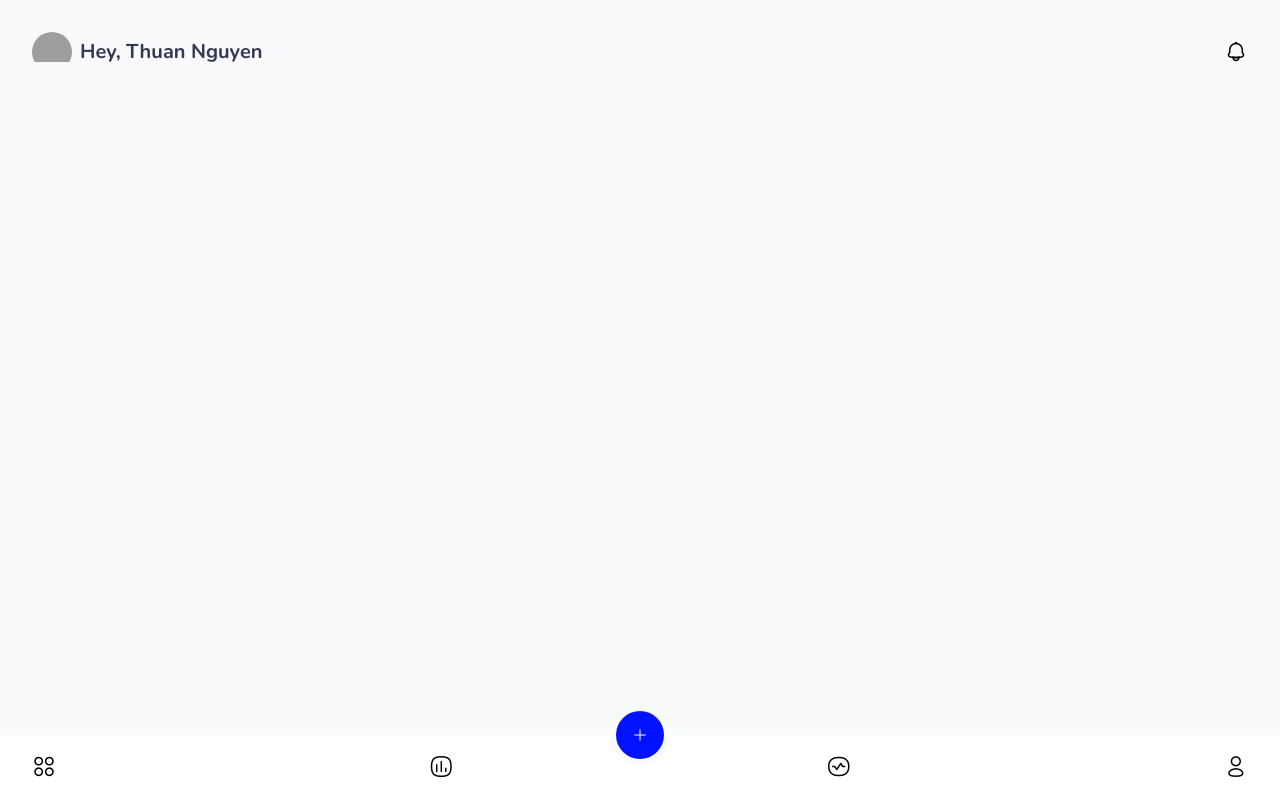
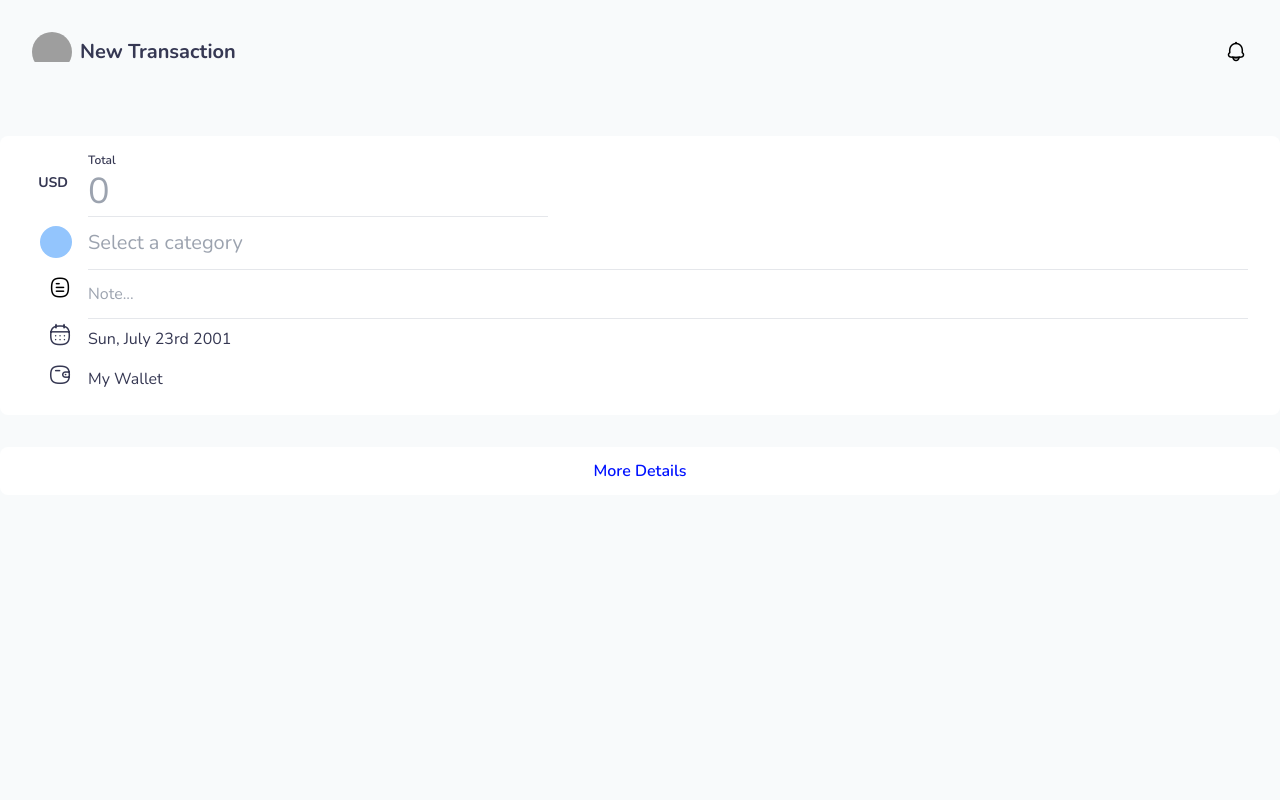
Before and after one commit to thuan237/app-imoney, a Vue app: page /new-transaction in a window 1280 px wide. Before the commit this address had no page. Built offline with nearby package versions, Linux system fonts and the light colour scheme; grey boxes are pictures that could not be loaded.

Commit message:
feat: add create transaction layout

```diff
--- a/src/components/NavigationBottom.vue
+++ b/src/components/NavigationBottom.vue
@@ -15,12 +15,14 @@
     </div>
 
     <div data-circle class="absolute top-0 left-1/2 -translate-x-1/2"></div>
+    <router-link :to="{ name: 'newTransaction', params: {} }">
       <div
         data-circle-inset
         class="absolute flex items-center justify-center bg-primary text-white w-12 h-12 rounded-full cursor-pointer -top-6 left-1/2 -translate-x-1/2"
       >
         <i class="t2ico t2ico-plus"></i>
       </div>
+    </router-link>
   </footer>
 </template>
 
--- a/src/components/NavigationHeader.vue
+++ b/src/components/NavigationHeader.vue
@@ -1,6 +1,6 @@
 <template>
   <header id="header" class="py-8">
-    <div class="container mx-auto px-8">
+    <div class="container mx-auto px-8" v-if="meta.leading">
       <div class="flex justify-between items-center">
         <div class="flex items-center">
           <div class="w-10 h-10 overflow-hidden rounded-full">
@@ -11,7 +11,7 @@
               class="w-full h-auto object-cover"
             />
           </div>
-          <h1 class="text-xl font-bold text-dark ml-2">Hey, Thuan Nguyen</h1>
+          <h1 class="text-xl font-bold text-dark ml-2">{{ meta.text }}</h1>
         </div>
         <div class="flex items-center">
           <ul>
@@ -24,3 +24,15 @@
     </div>
   </header>
 </template>
+<script>
+import { computed } from "vue";
+import { useRoute } from "vue-router";
+export default {
+  setup() {
+    const route = useRoute();
+    return {
+      meta: computed(() => route.meta),
+    };
+  },
+};
+</script>
--- a/src/layouts/default.vue
+++ b/src/layouts/default.vue
@@ -2,12 +2,20 @@
 <template>
   <NavigationHeader />
   <slot />
-  <NavigationBottom />
+  <NavigationBottom v-if="meta.isShowFooter" />
 </template>
 <script>
+import { computed } from "vue";
+import { useRoute } from "vue-router";
 import NavigationHeader from "@/components/NavigationHeader.vue";
 import NavigationBottom from "@/components/NavigationBottom.vue";
 export default {
   components: { NavigationBottom, NavigationHeader },
+  setup() {
+    const route = useRoute();
+    return {
+      meta: computed(() => route.meta),
+    };
+  },
 };
 </script>
--- a/src/router/index.js
+++ b/src/router/index.js
@@ -4,6 +4,9 @@ const routes = [
   {
     path: "/",
     name: "Home",
+    meta: {
+      isShowFooter: true,
+    },
     component: () =>
       import(/* webpackChunkName: "home" */ "../views/index.vue"),
   },
@@ -30,9 +33,26 @@ const routes = [
   {
     path: "/profile",
     name: "profile",
+    meta: {
+      leading: true,
+      text: "Hi, Thuan Nguyen",
+      isShowFooter: true,
+    },
     component: () =>
       // giúp chúng ta khi gọi tới cái view này mới được load ra chứ ko load ra ngay từ đầu, làm cho hệ thống nhanh hơn
       import(/* webpackChunkName: "register" */ "../views/profile.vue"),
+  },
+  {
+    path: "/new-transaction",
+    name: "newTransaction",
+    meta: {
+      text: "New Transaction",
+      leading: true,
+      isShowFooter: false,
+    },
+    component: () =>
+      // giúp chúng ta khi gọi tới cái view này mới được load ra chứ ko load ra ngay từ đầu, làm cho hệ thống nhanh hơn
+      import(/* webpackChunkName: "register" */ "../views/new-transaction.vue"),
   },
 ];
 
--- /dev/null
+++ b/src/views/new-transaction.vue
@@ -0,0 +1,179 @@
+<template>
+  <form @submit.prevent="onSubmit">
+    <!-- Start: Main form -->
+    <div class="row mt-8">
+      <div class="bg-white rounded-lg py-4">
+        <div class="container mx-auto px-8">
+          <div class="row">
+            <label for="total" class="flex item-end">
+              <div
+                class="flex items-center flex-none w-10 text-right leading-10 mr-4 pb-1"
+              >
+                <span
+                  class="inline-block px-1 w-10 text-dark text-sm font-bold border-dark rounded"
+                  >USD</span
+                >
+              </div>
+              <div class="flex flex-col border-b border-gay-100 pb-1">
+                <span class="font-semibold text-xs text-dark">Total</span>
+                <input
+                  class="text-4xl text-dark w-full outline-none mt-1"
+                  type="text"
+                  placeholder="0"
+                />
+              </div>
+            </label>
+          </div>
+          <div class="row">
+            <label for="category" class="flex item-end">
+              <div
+                class="flex items-center flex-none w-10 text-right leading-10 mr-4 pb-1"
+              >
+                <span
+                  class="inline-block ml-auto h-8 w-8 rounded-full bg-blue-300"
+                ></span>
+              </div>
+              <div class="flex-1 border-b border-gay-100 py-3">
+                <input
+                  id="category"
+                  class="text-xl text-dark w-full outline-none"
+                  type="text"
+                  placeholder="Select a category"
+                />
+              </div>
+            </label>
+          </div>
+          <div class="row">
+            <label for="note" class="flex item-end">
+              <div
+                class="flex items-center flex-none w-10 text-right leading-10 mr-4 pb-1"
+              >
+                <span class="flex-none w-10 mr-4"
+                  ><i class="t2ico t2ico-document text-2xl"></i
+                ></span>
+              </div>
+              <div class="flex-1 border-b border-gay-100 py-3">
+                <input
+                  id="note"
+                  class="text-dark w-full outline-none"
+                  type="text"
+                  placeholder="Note..."
+                />
+              </div>
+            </label>
+          </div>
+          <div class="row">
+            <label for="calendar" class="flex item-end">
+              <div class="flex-none w-10 mr-4">
+                <span class="flex items-center justify-end text-dark"
+                  ><i class="t2ico t2ico-calendar text-2xl"></i
+                ></span>
+              </div>
+              <div class="flex-1 py-2">
+                <div class="text-dark w-full">Sun, July 23rd 2001</div>
+              </div>
+            </label>
+          </div>
+          <div class="row">
+            <label for="wallet" class="flex item-end">
+              <div class="flex-none w-10 mr-4">
+                <span class="flex items-center justify-end text-dark"
+                  ><i class="t2ico t2ico-wallet text-2xl"></i
+                ></span>
+              </div>
+              <div class="flex-1 py-2">
+                <div class="text-dark w-full">My Wallet</div>
+              </div>
+            </label>
+          </div>
+        </div>
+      </div>
+    </div>
+    <!-- End: Main form -->
+
+    <div class="row mt-8" v-if="!isMoreDetails">
+      <button
+        @click="isMoreDetails = true"
+        class="bg-white rounded-lg py-3 w-full text-primary font-semibold"
+      >
+        More Details
+      </button>
+    </div>
+    <template v-if="isMoreDetails">
+      <!-- Start: Advanced form -->
+      <div class="row mt-8">
+        <div class="bg-white rounded-lg py-4">
+          <div class="container mx-auto px-8">
+            <div class="row">
+              <label for="location" class="flex item-end">
+                <div class="flex-none w-10 mr-4">
+                  <span class="flex items-center justify-end text-dark"
+                    ><i class="t2ico t2ico-location text-2xl"></i
+                  ></span>
+                </div>
+                <div class="flex-1 py-2">
+                  <input
+                    id="location"
+                    class="text-dark w-full outline-none"
+                    type="text"
+                    placeholder="Select a location"
+                  />
+                </div>
+              </label>
+            </div>
+            <div class="row">
+              <label for="withPerson" class="flex item-end">
+                <div class="flex-none w-10 mr-4">
+                  <span class="flex items-center justify-end text-dark"
+                    ><i class="t2ico t2ico-users text-2xl"></i
+                  ></span>
+                </div>
+                <div class="flex-1 py-2">
+                  <input
+                    id="withPerson"
+                    class="text-dark w-full outline-none"
+                    type="text"
+                    placeholder="With person"
+                  />
+                </div>
+              </label>
+            </div>
+          </div>
+        </div>
+      </div>
+      <!-- End: Advanced form -->
+
+      <!-- Start: Upload photo -->
+      <div class="row mt-8">
+        <div class="bg-white rounded-lg py-4">
+          <div class="container mx-auto px-8">
+            <div class="row">
+              <label for="camera" class="flex item-end text-primary">
+                <div class="flex-none w-10 mr-4">
+                  <span class="flex items-center justify-end"
+                    ><i class="t2ico t2ico-camera text-2xl"></i
+                  ></span>
+                </div>
+                <div class="flex-1 py-2">
+                  <div class="w-full font-semibold">Upload photos</div>
+                </div>
+              </label>
+            </div>
+          </div>
+        </div>
+      </div>
+      <!-- End: Upload photo -->
+    </template>
+  </form>
+</template>
+
+<script>
+import { ref } from "vue";
+export default {
+  setup() {
+    const isMoreDetails = ref(false);
+    function onSubmit() {}
+    return { onSubmit, isMoreDetails };
+  },
+};
+</script>
```
Lines whose indentation alone changed are shown as unchanged.
